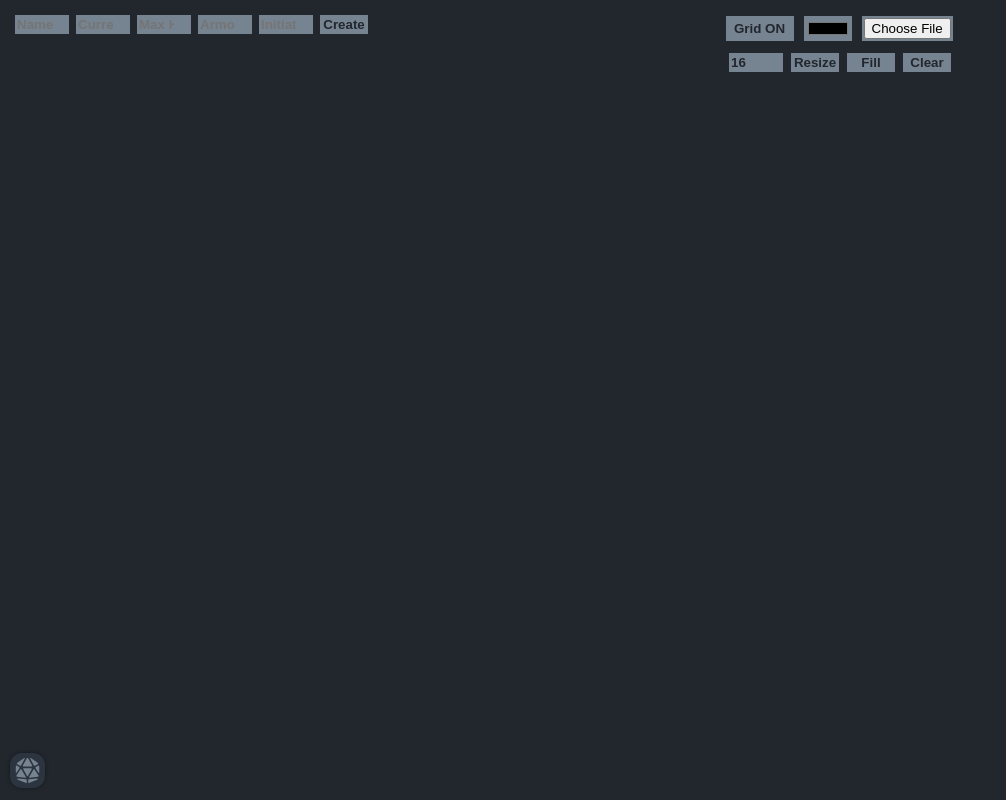
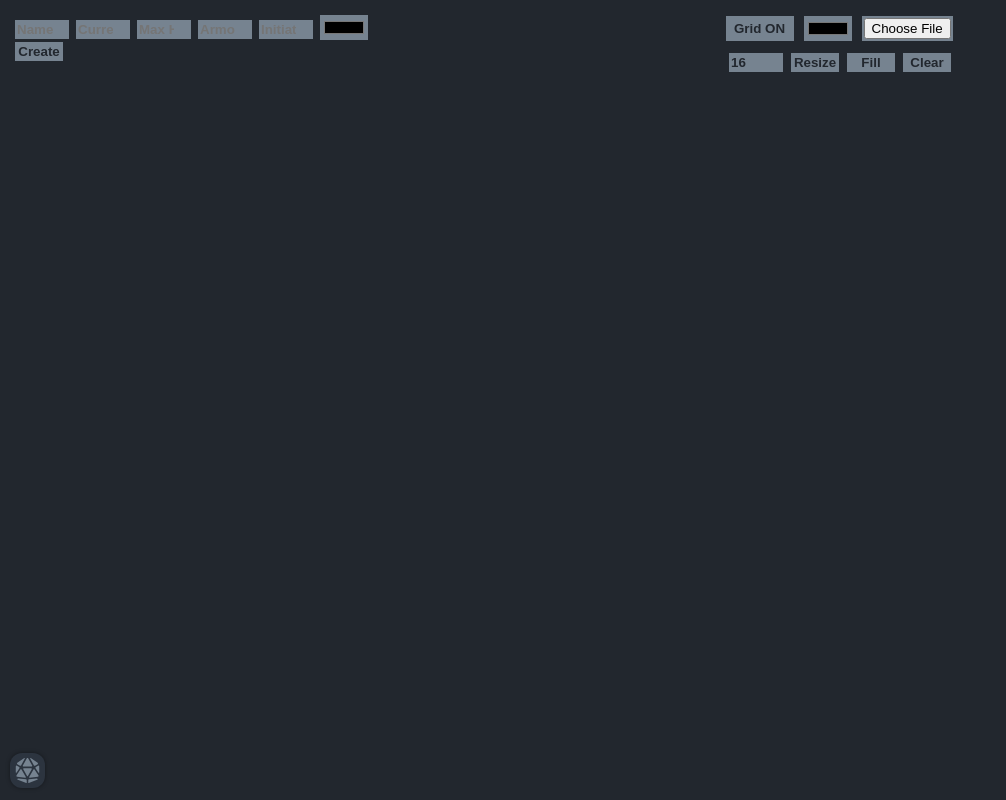
Before and after one commit to savwiley/dnd-maps, a React (Create React App) app: page / in a window 1280 px wide. Shown: the whole page, without its empty margins (0-1006 px from the left). Built offline with nearby package versions, Linux system fonts and the light colour scheme.

Commit message:
add color selection

```diff
--- a/src/components/Characters/index.js
+++ b/src/components/Characters/index.js
@@ -9,6 +9,7 @@ const Characters = () => {
   const [curHp, setCurHP] = useState(0);
   const [armor, setArmor] = useState(0);
   const [init, setInit] = useState(0);
+  const [color, setColor] = useState("#FFFFFF");
   const [chars, setChars] = useState({});
 
   return (
@@ -78,6 +79,13 @@ const Characters = () => {
             }}
           />
           <input
+            type="color"
+            id="colorInput"
+            onChange={(e) => {
+              setColor(e.target.value);
+            }}
+          />
+          <input
             type="submit"
             value="Create"
             onClick={(e) => {
@@ -89,6 +97,7 @@ const Characters = () => {
                     MaxHP: hp,
                     CurrentHP: curHp,
                     Name: name,
+                    Color: color,
                   },
                 });
                 const arr = document.querySelectorAll(".proClear");
@@ -122,6 +131,7 @@ const Characters = () => {
                 />
                 <Marker
                   name={e[1].Name}
+                  color={e[1].Color}
                 />
               </div>
             );
```
